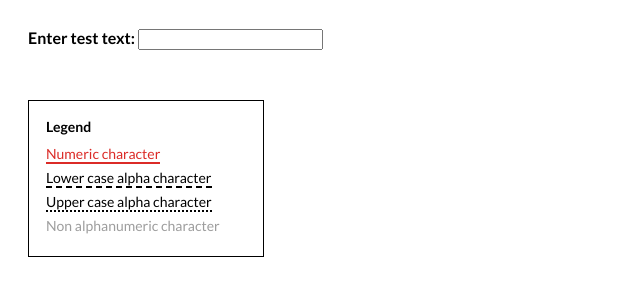
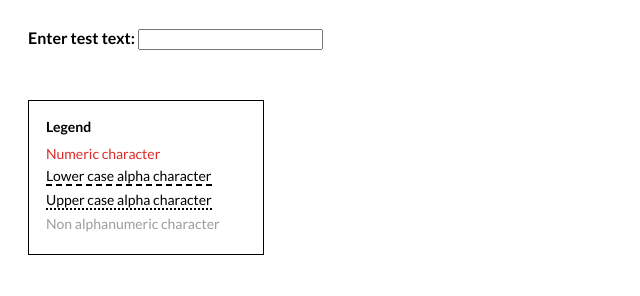
Before and after one commit to bchartoff/d1gitF1nd, a plain HTML site: page index.html in a window 1280 px wide. Shown: the whole page, without its empty margins (0-640 px from the left). Drawn offline with nearby package versions, Linux system fonts and the light colour scheme.

Commit message:
remove underline on numeric

```diff
--- a/index.html
+++ b/index.html
@@ -35,7 +35,7 @@
 	}
 	.numeric{
 		color: #db2b27;
-		border-bottom: 2px solid #db2b27;
+		border-bottom: none;
 	}
 	.lc{
 		color: black;
```
